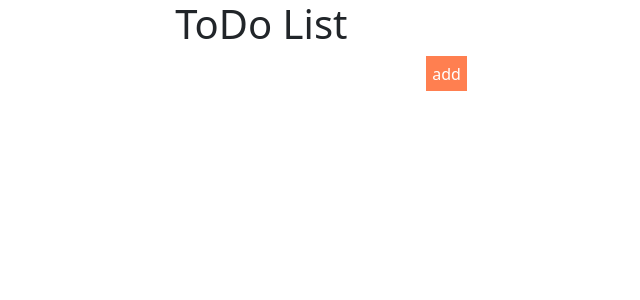
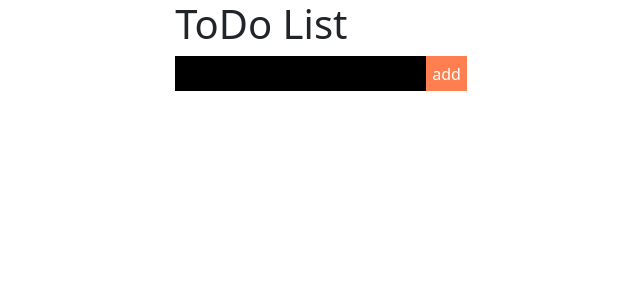
Before and after one commit to batuhansalkim/React-Project1, a React (Create React App) app in the folder react2/: page / in a window 1280 px wide. Shown: the top 300 px of the page, without its empty margins (319-959 px from the left). Built offline with nearby package versions, Linux system fonts and the light colour scheme.

Commit message:
update
update

```diff
--- a/react2/src/App.css
+++ b/react2/src/App.css
@@ -22,4 +22,7 @@ body{
   height: 35px;
   padding: 0 10px;
   border: 0;
+  outline: 0;
+  background-color: black;
+  color: white;
 }
```
